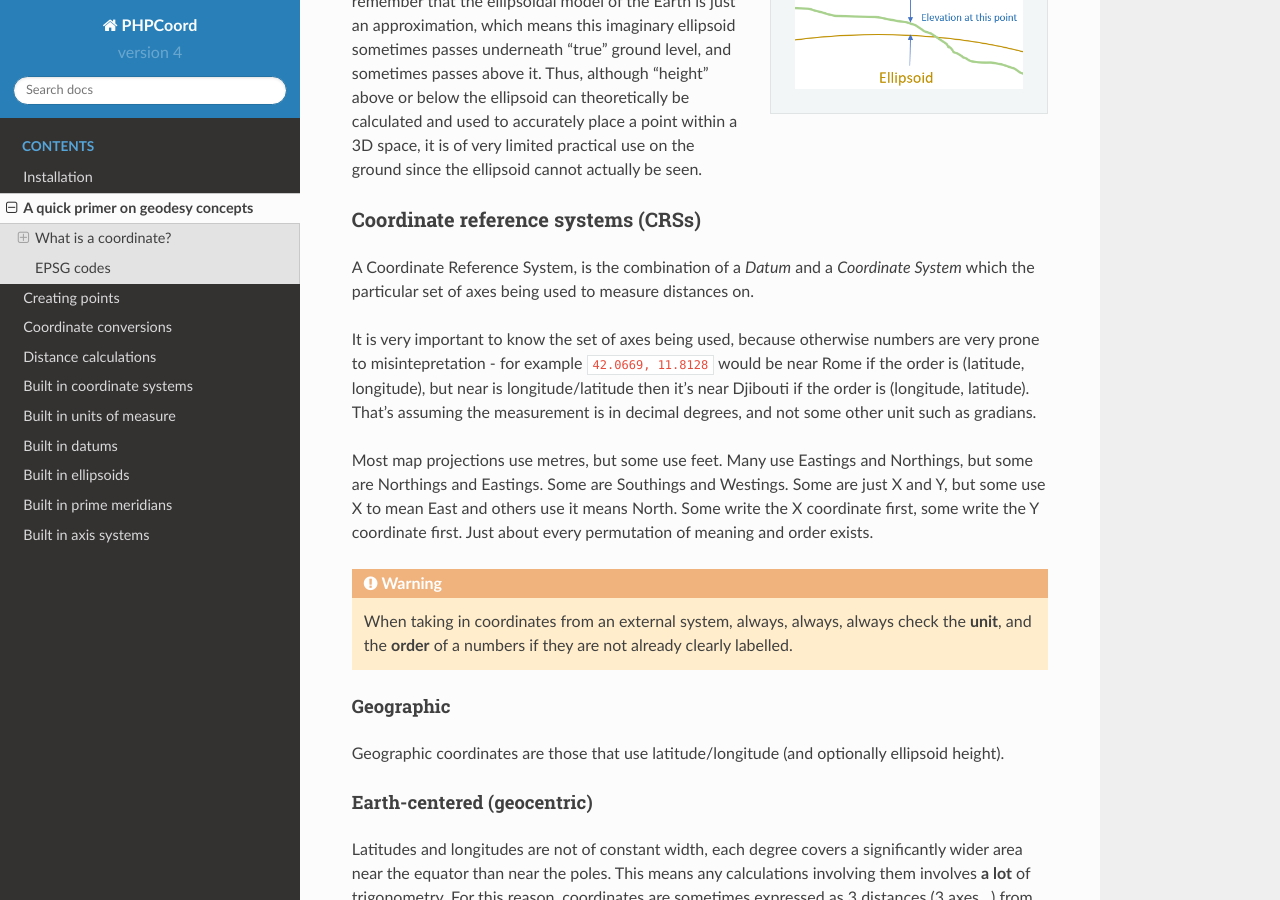
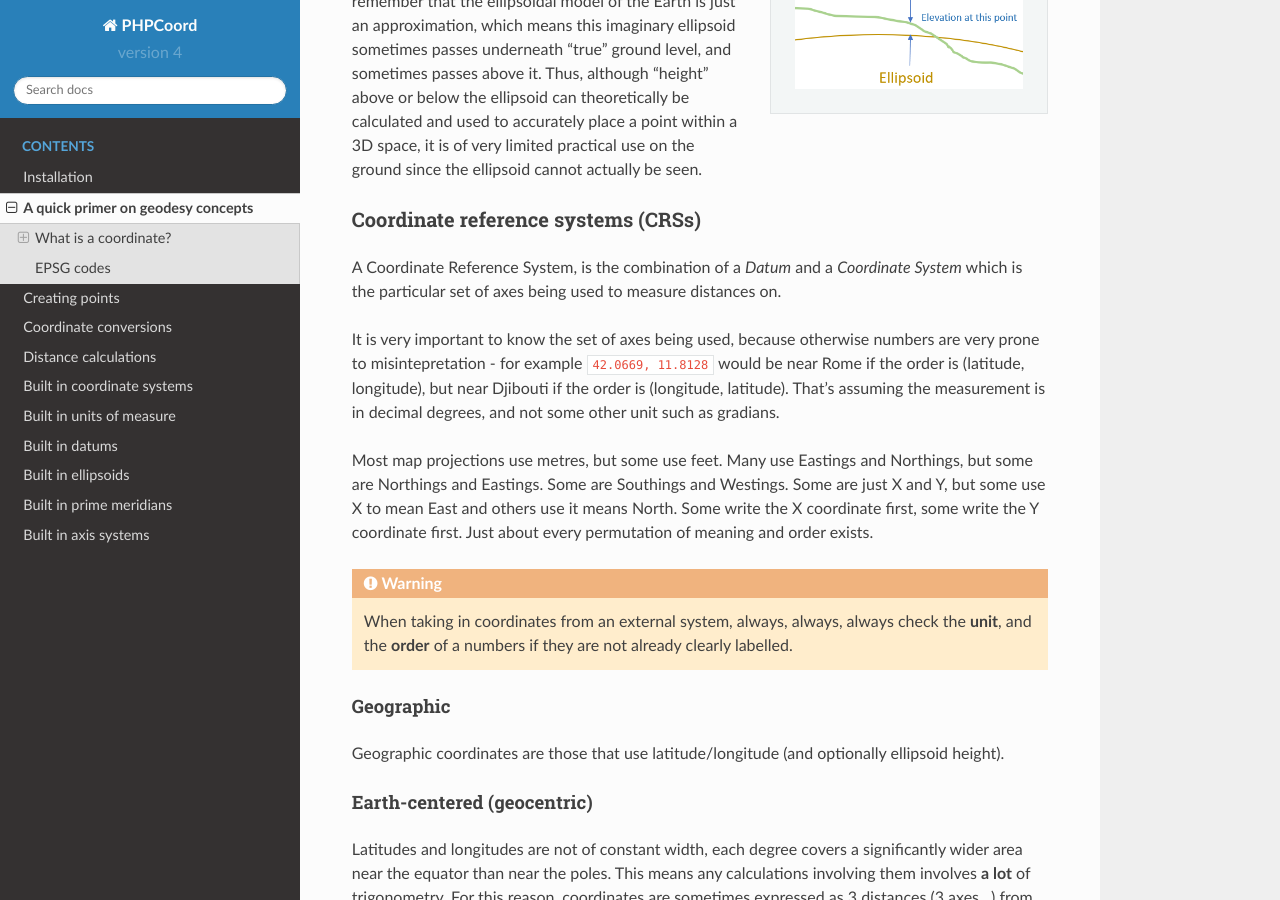
Before and after one commit to dvdoug/PHPCoord, a Sphinx documentation site: the page built from docs/primer.rst, in a window 1280 px wide and 900 px high, scrolled down 3230 px. Built offline with Sphinx 7.4.7 and the Read the Docs theme 2.0.0, drawn with Linux system fonts in a browser that asks for light colours.

Commit message:
Fix some horrible wording

```diff
--- a/docs/primer.rst
+++ b/docs/primer.rst
@@ -127,13 +127,13 @@ within a 3D space, it is of very limited practical use on the ground since the e
 
 Coordinate reference systems (CRSs)
 ^^^^^^^^^^^^^^^^^^^^^^^^^^^^^^^^^^^
-A Coordinate Reference System, is the combination of a *Datum* and a *Coordinate System* which the particular set of
+A Coordinate Reference System, is the combination of a *Datum* and a *Coordinate System* which is the particular set of
 axes being used to measure distances on.
 
 It is very important to know the set of axes being used, because otherwise numbers are very prone to misintepretation -
-for example ``42.0669, 11.8128`` would be near Rome if the order is (latitude, longitude), but near
-is longitude/latitude then it's near Djibouti if the order is (longitude, latitude). That's assuming the measurement
-is in decimal degrees, and not some other unit such as gradians.
+for example ``42.0669, 11.8128`` would be near Rome if the order is (latitude, longitude), but near Djibouti if the
+order is (longitude, latitude). That's assuming the measurement is in decimal degrees, and not some other unit such as
+gradians.
 
 Most map projections use metres, but some use feet. Many use Eastings and Northings, but some are Northings and Eastings.
 Some are Southings and Westings. Some are just X and Y, but some use X to mean East and others use it means North. Some
```
